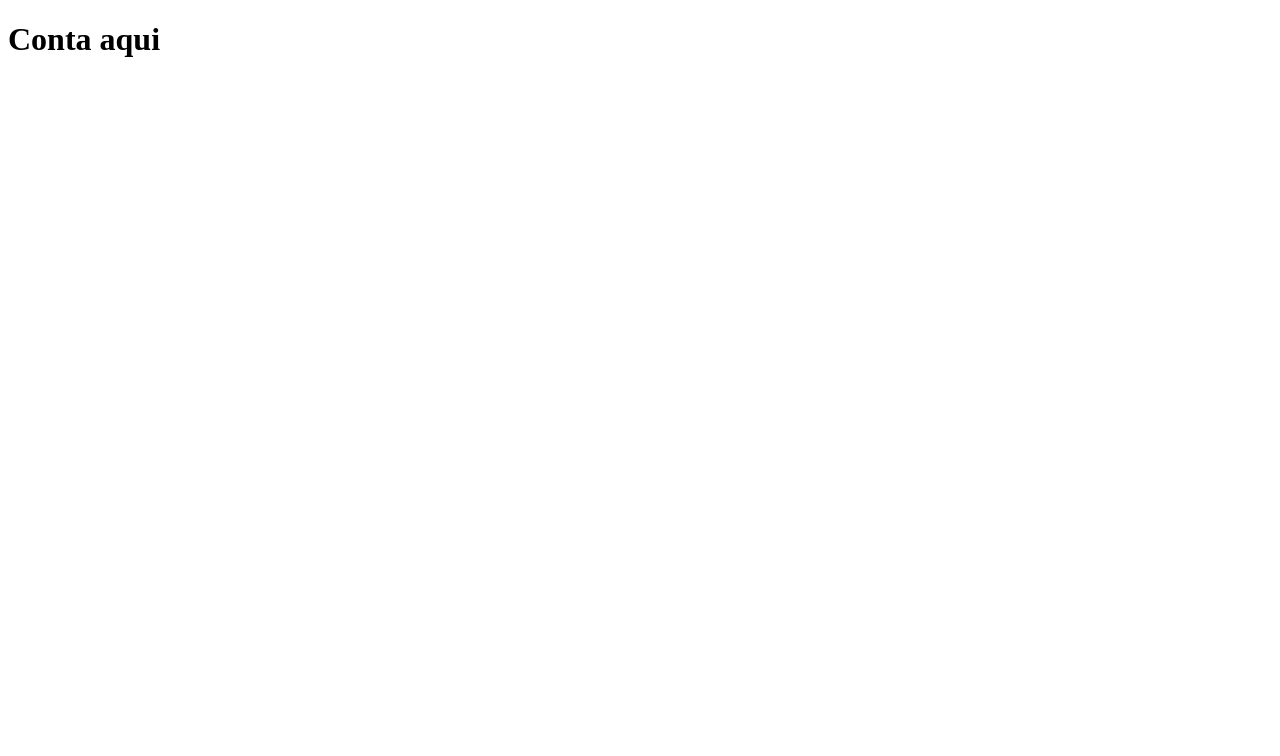
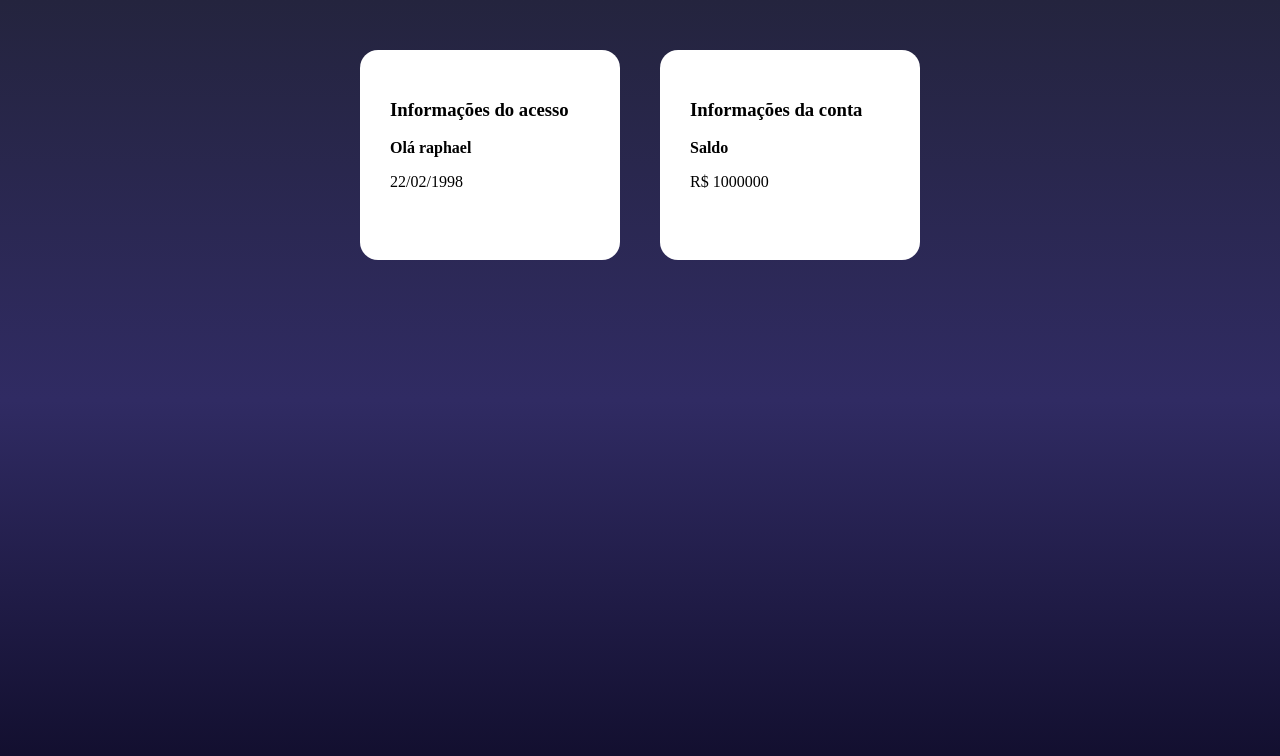
Before and after one commit to Raphaelpimenta/user_login, a React (Vite) app: page /conta in a window 1280 px wide. Shown: the top 756 px of the page. Built offline with nearby package versions, Linux system fonts and the light colour scheme.

Commit message:
informações de conta do usuário

```diff
--- a/src/App.tsx
+++ b/src/App.tsx
@@ -3,20 +3,32 @@
 // import { Layout } from "./Components/Layout"
 import { BrowserRouter, Route, Routes } from "react-router-dom"
 import Home from "./Pages/Home"
+import styled from "styled-components"
+import { Conta } from "./Pages/Conta"
 
-
+const Box = styled.div `
+  background: linear-gradient(to top, #0f0c29, #302b63, #24243e);
+  width: 100vw;
+  height: 100vh;
+  position: absolute;
+  top: 0;
+  left: 0;
+  `
 
 function App() {
 
   return (
     <>
     <BrowserRouter>
+    <Box>
       <Routes>
         <Route path="/" element={<Home />}/>
-        <Route path="/conta" element={<h1>Conta aqui</h1>}/>
+        <Route path="/conta" element={<Conta />}/>
 
 
       </Routes>
+
+    </Box>
     </BrowserRouter>
     </>
   )
--- a/src/Components/Card.tsx
+++ b/src/Components/Card.tsx
@@ -2,8 +2,8 @@ import styled from "styled-components"
 import { Login } from "../Services/login"
 import { Button } from "./Button"
 // import { Input } from "./Input"
-import { useEffect, useState } from "react"
-import { api } from "../api"
+import {  useState } from "react"
+// import { api } from "../api"
 
 
 
@@ -52,26 +52,12 @@ const UserInput = styled.input `
     /* margin: 0 auto 35px auto; */
 `
 
-interface UserData {
-    name: string
-    email: string
-    password: string
-}
+
 
 
 export const Card = () => {
     const [email, setEmail ] = useState<string>('')
-    const [UserData, setUserData] = useState<null | UserData>()
 
-    useEffect(() => {
-        const getData = async () => {
-            const data: any | UserData = await api
-            setUserData(data)
-        }
-
-        getData()
-    }, [])
-    console.log('eu sou user data', UserData)
 
     return (
         <>
@@ -80,7 +66,7 @@ export const Card = () => {
 
                 <TextTitle>Bem vindo</TextTitle>
                 <TextIntro>Faça o login em nossa plataforma ou cadastre-se e tenha a melhor experiência conosco.</TextIntro>
-                {UserData === null || UserData === undefined ? <h1>Loading...</h1> : <h1>Olá, {UserData.name}</h1>}
+                {/* {UserData === null || UserData === undefined ? <h1>Loading...</h1> : <h1>Olá, {UserData.name}</h1>} */}
                 {/* <b>{UserData?.name}</b> */}
 
 
--- /dev/null
+++ b/src/Pages/CardInfo.tsx
@@ -0,0 +1,14 @@
+interface CardInfo {
+    text: string
+    mainContent: string
+    content: string
+}
+export const CardInfo = ({text, mainContent, content}: CardInfo) => {
+    return (
+        <>
+        <h3>{text}</h3>
+        <b>{mainContent}</b>
+        <p>{content}</p>
+        </>
+    )
+}
--- /dev/null
+++ b/src/Pages/Conta.tsx
@@ -0,0 +1,73 @@
+import styled from "styled-components"
+import { CardInfo } from "./CardInfo"
+import { useEffect, useState } from "react"
+import { api } from "../api"
+
+const SimpleGrid = styled.div`
+    display: flex;
+    gap: 40px;
+    justify-content: center;
+    align-items: center;
+`
+
+const BoxInfo = styled.div`
+    width: 200px;
+    height: 150px;
+    background-color: white;
+    padding: 30px;
+    border-radius: 18px;
+    margin: 50px 0px;
+
+`
+
+interface UserData {
+    name: string
+    email: string
+    password: string
+    balance: number
+}
+
+export const Conta = () => {
+
+    const [UserData, setUserData] = useState<null | UserData>()
+
+    useEffect(() => {
+        const getData = async () => {
+            const data: any | UserData = await api
+            setUserData(data)
+        }
+
+        getData()
+    }, [])
+
+    console.log('eu sou user data', UserData)
+
+
+    return (
+        <>
+
+        <SimpleGrid>
+                {
+                    UserData === null || UserData === undefined ?
+                (
+                    <p>Carregando...</p>
+                ) : (
+                    <>
+                    <BoxInfo>
+                        <CardInfo text="Informações do acesso" mainContent={`Olá ${UserData?.name}`} content="22/02/1998"/>
+                    </BoxInfo>
+
+                    <BoxInfo>
+                        <CardInfo text="Informações da conta" mainContent={`Saldo`} content={`R$ ${UserData?.balance}`}/>
+                    </BoxInfo>
+                    </>
+                )
+                }
+
+
+
+        </SimpleGrid>
+
+        </>
+    )
+}
--- a/src/Pages/Home.tsx
+++ b/src/Pages/Home.tsx
@@ -1,24 +1,22 @@
-import styled from "styled-components"
+// import styled from "styled-components"
 import { Layout } from "../Components/Layout"
 import { Card } from "../Components/Card"
 
-const Box = styled.div `
-  background: linear-gradient(to right, #000000, #434343);;
-  width: 100vw;
-  height: 100vh;
-  position: absolute;
-  top: 0;
-  left: 0;
+// const Box = styled.div `
+//   background: linear-gradient(to right, #000000, #434343);;
+//   width: 100vw;
+//   height: 100vh;
+//   position: absolute;
+//   top: 0;
+//   left: 0;
 
-`
+// `
 const Home = () => {
     return (
         <>
-        <Box>
             <Layout>
                 <Card />
             </Layout>
-        </Box>
         </>
     )
 
--- a/src/api.ts
+++ b/src/api.ts
@@ -2,7 +2,8 @@
 const conta = {
     name: "raphael",
     email: "login@teste.com",
-    password: '12345'
+    password: '12345',
+    balance: 1000000,
 }
 
 export const api = new Promise((resolve) => {
```
